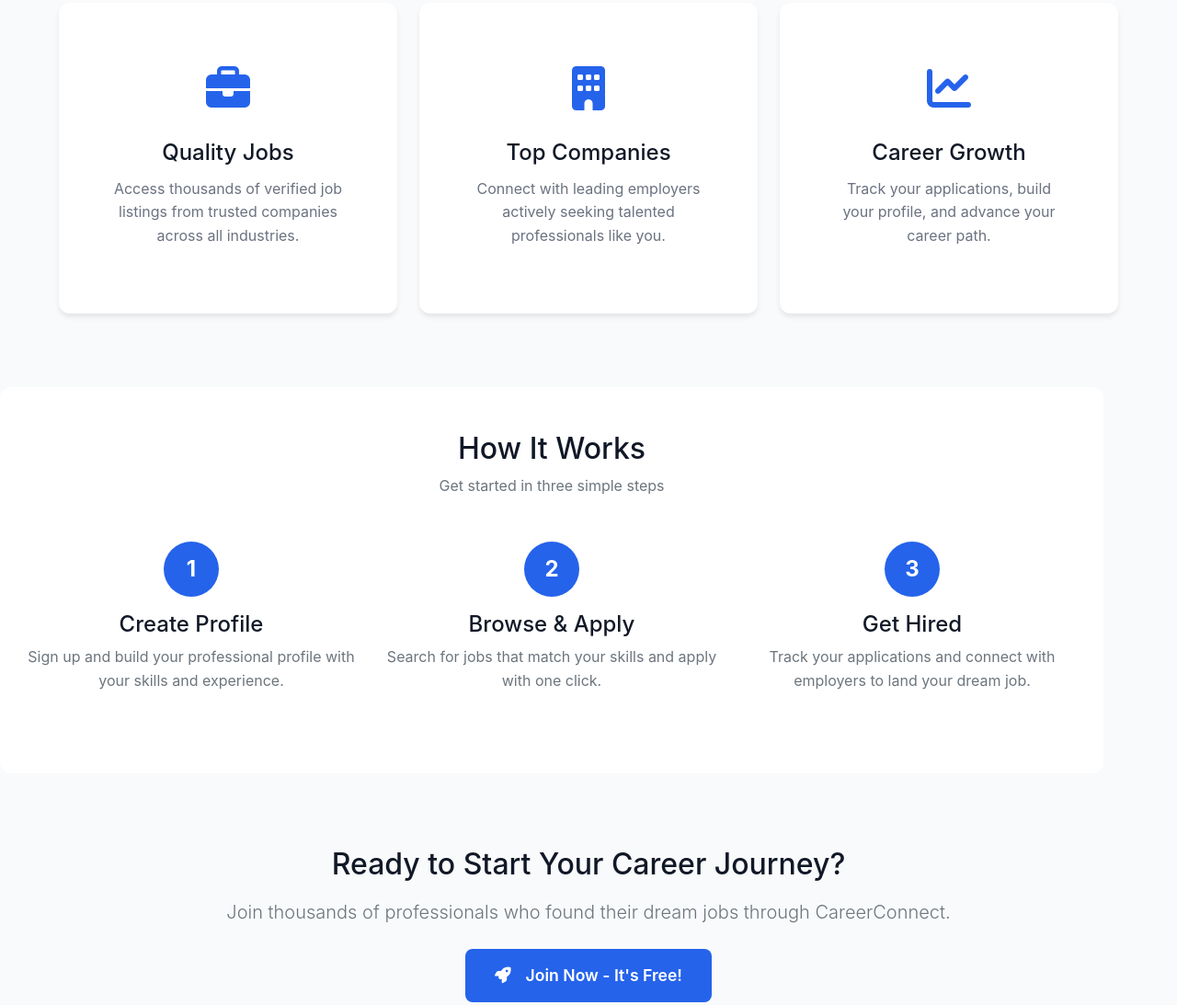
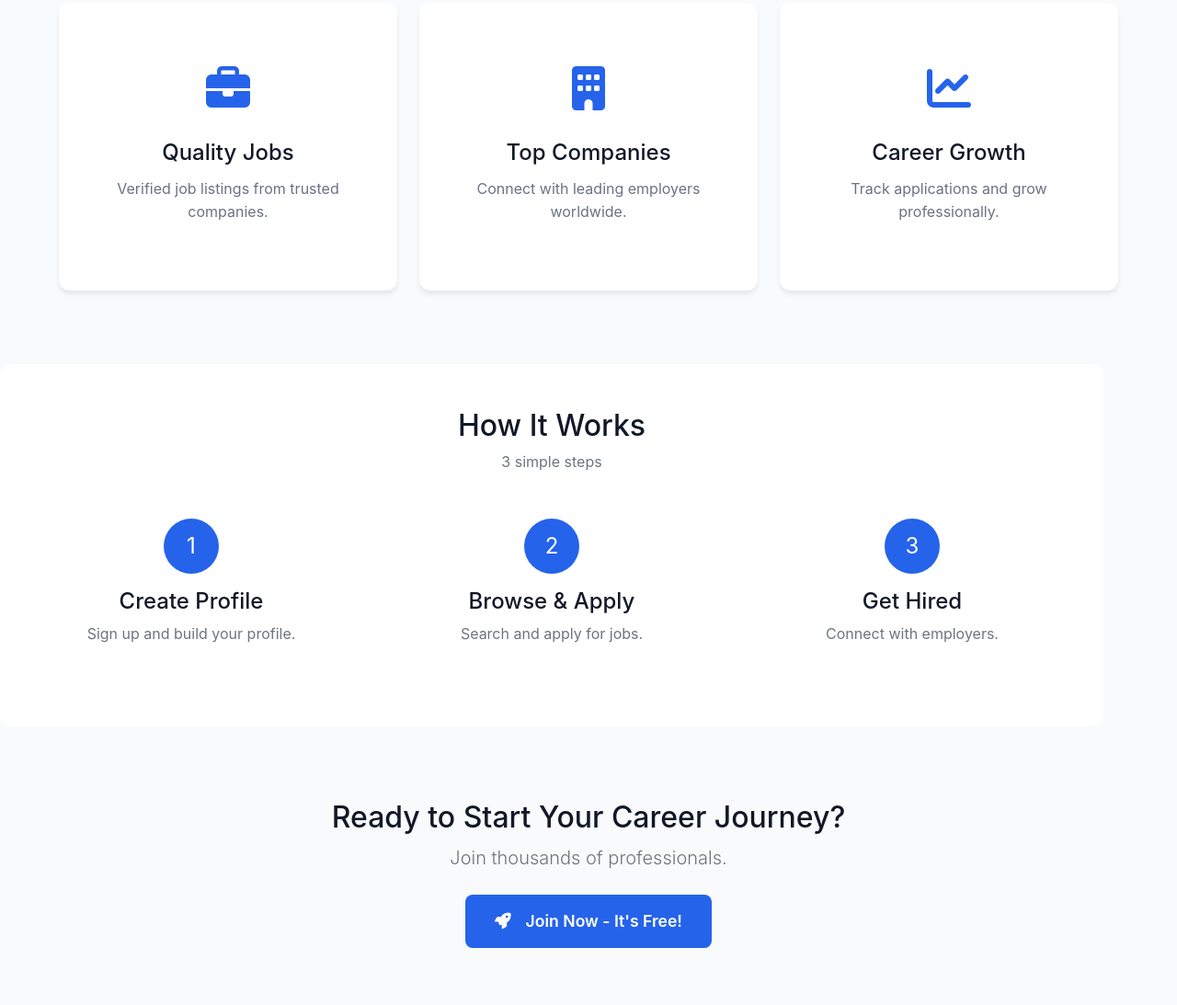
Before and after one commit to Danyal-Hussain1/Career-Connect-Intership-and-Job-Frontend-Project, a plain HTML site: page Career Connect-Intership and Job Frontend Project/Frontend/index.html in a window 1280 px wide. Shown: the part 633-1726 px from the top of the page at 92% size. Drawn offline with nearby package versions, Linux system fonts and the light colour scheme; no server answers.

```diff
--- a/Career Connect-Intership and Job Frontend Project/Frontend/index.html
+++ b/Career Connect-Intership and Job Frontend Project/Frontend/index.html
@@ -1,49 +1,71 @@
 <!DOCTYPE html>
+<!-- HTML5 document declaration -->
+
 <html lang="en">
+<!-- Root element of HTML, language set to English -->
+
 <head>
+    <!-- Metadata & resources section -->
+
     <meta charset="UTF-8">
+    <!-- UTF-8 encoding: supports all characters & symbols -->
+
     <meta name="viewport" content="width=device-width, initial-scale=1.0">
+    <!-- Makes website responsive on all devices -->
+
     <title>CareerConnect - Find Your Dream Job</title>
+    <!-- Title shown on browser tab -->
 
-    <!-- Bootstrap CSS -->
+    <!-- Bootstrap CSS for layout, grid & components -->
     <link href="https://cdn.jsdelivr.net/npm/bootstrap@5.3.0/dist/css/bootstrap.min.css" rel="stylesheet">
 
-    <!-- Font Awesome Icons -->
+    <!-- Font Awesome for icons -->
     <link rel="stylesheet" href="https://cdnjs.cloudflare.com/ajax/libs/font-awesome/6.4.0/css/all.min.css">
 
-    <!-- Custom CSS -->
+    <!-- Custom CSS file -->
     <link rel="stylesheet" href="css/style.css">
 </head>
+
 <body>
-    <!-- Navigation Bar -->
+    <!-- ===== Navigation Bar Start ===== -->
     <nav class="navbar navbar-expand-lg navbar-light fixed-top">
+        <!-- Bootstrap responsive navbar -->
+
         <div class="container">
+            <!-- Center aligned content -->
+
+            <!-- Brand / Logo -->
             <a class="navbar-brand" href="index.html">
                 <i class="fas fa-briefcase me-2"></i>CareerConnect
             </a>
 
+            <!-- Mobile toggle button -->
             <button class="navbar-toggler" type="button" data-bs-toggle="collapse" data-bs-target="#navbarNav">
                 <span class="navbar-toggler-icon"></span>
             </button>
 
+            <!-- Navbar links (dynamic via JS) -->
             <div class="collapse navbar-collapse" id="navbarNav">
                 <ul class="navbar-nav ms-auto">
-                    <!-- Navbar will be updated dynamically based on role -->
+                    <!-- Links will be injected based on user role -->
                 </ul>
             </div>
         </div>
     </nav>
+    <!-- ===== Navigation Bar End ===== -->
 
-    <!-- Main Content -->
+    <!-- ===== Main Content Start ===== -->
     <main>
-        <!-- Hero Section -->
+
+        <!-- ===== Hero Section ===== -->
         <section class="hero-section">
             <div class="container">
                 <h1>Find Your Dream Job Today</h1>
                 <p class="lead">
                     Connect with top companies and discover amazing internship and job opportunities.
-                    Your career journey starts here.
                 </p>
+
+                <!-- Call to action buttons -->
                 <div class="mt-4">
                     <a href="pages/signup.html" class="btn btn-light btn-lg me-3">
                         <i class="fas fa-user-plus me-2"></i>Get Started
@@ -55,7 +77,7 @@
             </div>
         </section>
 
-        <!-- Features Section -->
+        <!-- ===== Features Section ===== -->
         <section class="container py-5">
             <div class="text-center mb-5">
                 <h2>Why Choose CareerConnect?</h2>
@@ -63,7 +85,7 @@
             </div>
 
             <div class="row g-4">
-                <!-- Feature 1 -->
+                <!-- Feature Card 1 -->
                 <div class="col-md-4">
                     <div class="card feature-card h-100">
                         <div class="card-body">
@@ -71,12 +93,12 @@
                                 <i class="fas fa-briefcase"></i>
                             </div>
                             <h4>Quality Jobs</h4>
-                            <p>Access thousands of verified job listings from trusted companies across all industries.</p>
+                            <p>Verified job listings from trusted companies.</p>
                         </div>
                     </div>
                 </div>
 
-                <!-- Feature 2 -->
+                <!-- Feature Card 2 -->
                 <div class="col-md-4">
                     <div class="card feature-card h-100">
                         <div class="card-body">
@@ -84,12 +106,12 @@
                                 <i class="fas fa-building"></i>
                             </div>
                             <h4>Top Companies</h4>
-                            <p>Connect with leading employers actively seeking talented professionals like you.</p>
+                            <p>Connect with leading employers worldwide.</p>
                         </div>
                     </div>
                 </div>
 
-                <!-- Feature 3 -->
+                <!-- Feature Card 3 -->
                 <div class="col-md-4">
                     <div class="card feature-card h-100">
                         <div class="card-body">
@@ -97,79 +119,91 @@
                                 <i class="fas fa-chart-line"></i>
                             </div>
                             <h4>Career Growth</h4>
-                            <p>Track your applications, build your profile, and advance your career path.</p>
+                            <p>Track applications and grow professionally.</p>
                         </div>
                     </div>
                 </div>
             </div>
         </section>
 
-        <!-- How It Works Section -->
+        <!-- ===== How It Works Section ===== -->
         <section class="container py-5" style="background: var(--white); border-radius: var(--radius-lg); margin: 2rem 0;">
             <div class="text-center mb-5">
                 <h2>How It Works</h2>
-                <p class="text-secondary">Get started in three simple steps</p>
+                <p class="text-secondary">3 simple steps</p>
             </div>
 
             <div class="row text-center">
+                <!-- Step 1 -->
                 <div class="col-md-4 mb-4">
                     <div class="mb-3">
-                        <div style="width: 60px; height: 60px; background: var(--primary); color: white; border-radius: 50%; display: inline-flex; align-items: center; justify-content: center; font-size: 1.5rem; font-weight: 700;">1</div>
+                        <div style="width:60px;height:60px;background:var(--primary);color:white;border-radius:50%;display:inline-flex;align-items:center;justify-content:center;font-size:1.5rem;">
+                            1
+                        </div>
                     </div>
                     <h4>Create Profile</h4>
-                    <p class="text-secondary">Sign up and build your professional profile with your skills and experience.</p>
+                    <p class="text-secondary">Sign up and build your profile.</p>
                 </div>
 
+                <!-- Step 2 -->
                 <div class="col-md-4 mb-4">
                     <div class="mb-3">
-                        <div style="width: 60px; height: 60px; background: var(--primary); color: white; border-radius: 50%; display: inline-flex; align-items: center; justify-content: center; font-size: 1.5rem; font-weight: 700;">2</div>
+                        <div style="width:60px;height:60px;background:var(--primary);color:white;border-radius:50%;display:inline-flex;align-items:center;justify-content:center;font-size:1.5rem;">
+                            2
+                        </div>
                     </div>
                     <h4>Browse & Apply</h4>
-                    <p class="text-secondary">Search for jobs that match your skills and apply with one click.</p>
+                    <p class="text-secondary">Search and apply for jobs.</p>
                 </div>
 
+                <!-- Step 3 -->
                 <div class="col-md-4 mb-4">
                     <div class="mb-3">
-                        <div style="width: 60px; height: 60px; background: var(--primary); color: white; border-radius: 50%; display: inline-flex; align-items: center; justify-content: center; font-size: 1.5rem; font-weight: 700;">3</div>
+                        <div style="width:60px;height:60px;background:var(--primary);color:white;border-radius:50%;display:inline-flex;align-items:center;justify-content:center;font-size:1.5rem;">
+                            3
+                        </div>
                     </div>
                     <h4>Get Hired</h4>
-                    <p class="text-secondary">Track your applications and connect with employers to land your dream job.</p>
+                    <p class="text-secondary">Connect with employers.</p>
                 </div>
             </div>
         </section>
 
-        <!-- Call to Action -->
+        <!-- ===== Call To Action ===== -->
         <section class="container py-5 text-center">
-            <h2 class="mb-3">Ready to Start Your Career Journey?</h2>
-            <p class="lead text-secondary mb-4">Join thousands of professionals who found their dream jobs through CareerConnect.</p>
+            <h2>Ready to Start Your Career Journey?</h2>
+            <p class="lead text-secondary mb-4">Join thousands of professionals.</p>
             <a href="pages/signup.html" class="btn btn-primary btn-lg">
                 <i class="fas fa-rocket me-2"></i>Join Now - It's Free!
             </a>
         </section>
+
     </main>
+    <!-- ===== Main Content End ===== -->
 
-    <!-- Footer -->
+    <!-- ===== Footer ===== -->
     <footer class="footer">
         <div class="container">
             <div class="row">
+
+                <!-- About -->
                 <div class="col-md-4 mb-4">
                     <h5>About CareerConnect</h5>
-                    <p>Connecting talented professionals with amazing career opportunities since 2024.</p>
+                    <p>Connecting professionals with opportunities.</p>
                 </div>
 
+                <!-- Links -->
                 <div class="col-md-4 mb-4">
                     <h5>Quick Links</h5>
                     <ul class="list-unstyled">
                         <li><a href="index.html">Home</a></li>
                         <li><a href="pages/jobs.html">Browse Jobs</a></li>
-                        <li><a href="pages/student-profile.html">Student Profile</a></li>
-                        <li><a href="pages/company-profile.html">Company Profile</a></li>
-                        <li><a href="pages/applications.html">Applications</a></li>
                         <li><a href="pages/login.html">Login</a></li>
                         <li><a href="pages/signup.html">Sign Up</a></li>
                     </ul>
                 </div>
 
+                <!-- Contact -->
                 <div class="col-md-4 mb-4">
                     <h5>Contact Us</h5>
                     <ul class="list-unstyled">
@@ -180,16 +214,17 @@
                 </div>
             </div>
 
-            <div class="footer-bottom">
+            <!-- Footer bottom -->
+            <div class="footer-bottom text-center">
                 <p>&copy; 2026 CareerConnect. All rights reserved.</p>
             </div>
         </div>
     </footer>
 
-    <!-- Bootstrap JS -->
+    <!-- Bootstrap JavaScript -->
     <script src="https://cdn.jsdelivr.net/npm/bootstrap@5.3.0/dist/js/bootstrap.bundle.min.js"></script>
 
-    <!-- Custom JS -->
+    <!-- Custom JavaScript -->
     <script src="javascript/api.js"></script>
     <script src="javascript/script.js"></script>
 </body>
```
